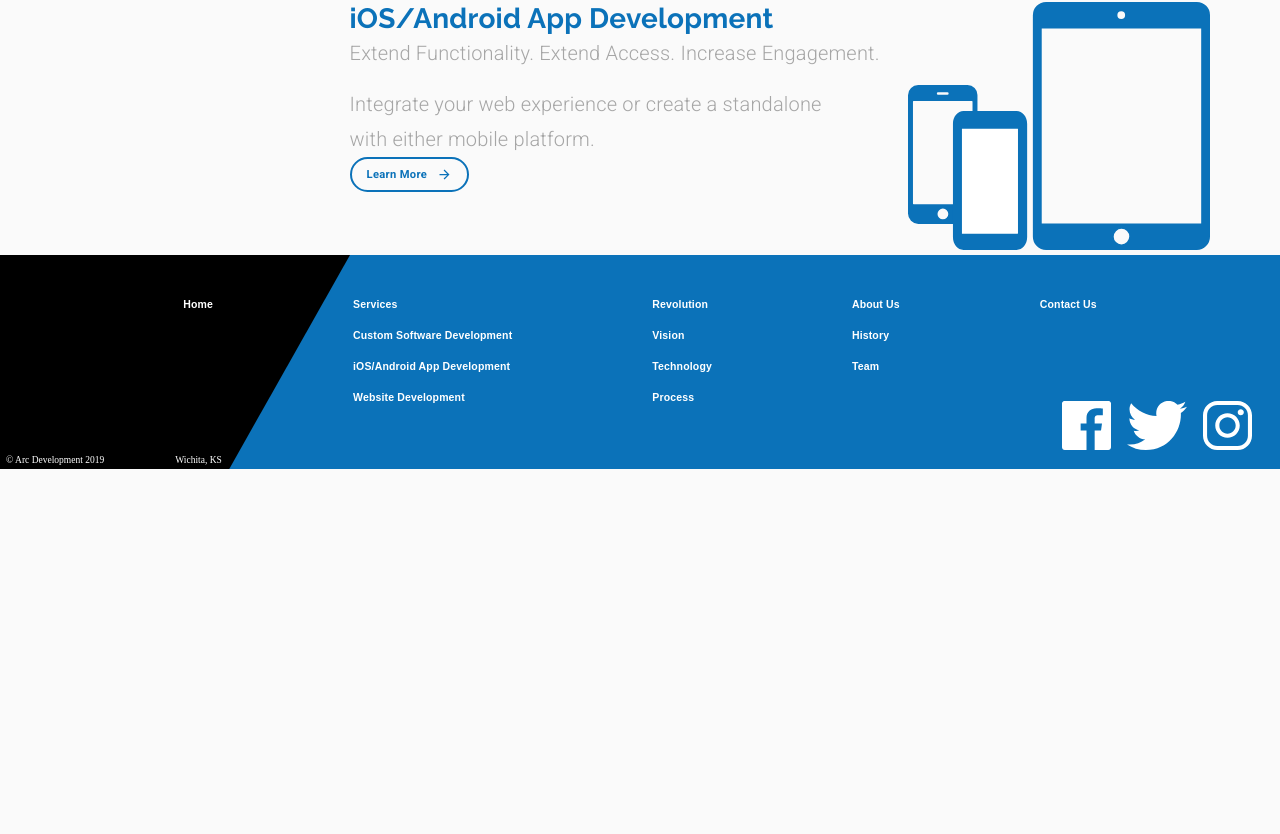
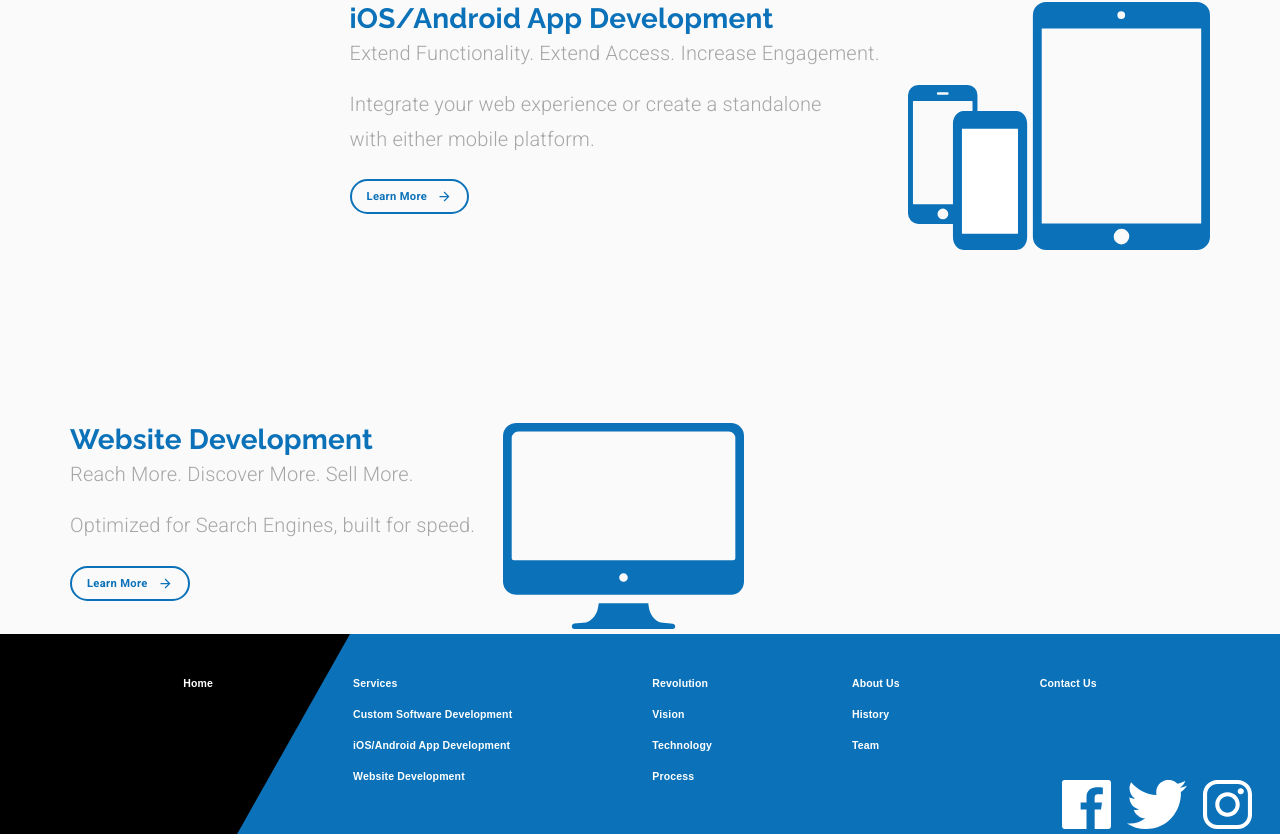
Before and after one commit to sudo-ditto/arcdevelopment-mui, a React (Create React App) app: page /#/ in a window 1280 px wide. Shown: the part 1137-1971 px from the top of the page. Before the commit the page ends 1606 px from the top, so only its background shows below. Built offline with nearby package versions, Linux system fonts and the light colour scheme.

Commit message:
Third service of service block finished

```diff
--- a/src/pages/Home.js
+++ b/src/pages/Home.js
@@ -10,6 +10,7 @@ import animationData from '../animations/landinganimation/data';
 
 import customSoftwareIcon from '../assets/customSoftwareIcon.svg';
 import mobileAppsIcon from '../assets/mobileIcon.svg';
+import websitesIcon from '../assets/websiteIcon.svg';
 
 const useStyles = makeStyles(theme => ({
     animation: {
@@ -45,6 +46,7 @@ const useStyles = makeStyles(theme => ({
         ...theme.typography.learnButton,
         fontSize: "0.7rem",
         height: 35,
+        marginTop: "2em",
         [theme.breakpoints.down("sm")]: {
             margin: "2em 0",
         }
@@ -169,7 +171,29 @@ const Home = () => {
                             <ButtonArrow width={15} height={15} fill={theme.palette.common.blue} /></Button>
                     </Grid>
                     <Grid item style={{ marginRight: matchesSM ? 0 : "5em" }}>
-                        <img className={classes.icon} src={mobileAppsIcon} alt="Custom Software icon" />
+                        <img className={classes.icon} src={mobileAppsIcon} alt="iOs/Android Development icon" />
+                    </Grid>
+                </Grid>
+            </Grid>
+            <Grid item >
+                {/*----- Websites Block -----*/}
+                <Grid container direction="row" className={classes.serviceContainer} justifyContent={matchesSM ? "center" : undefined}>
+                    <Grid item style={{ marginLeft: matchesSM ? 0 : "5em", textAlign: matchesSM ? "center" : undefined }}>
+                        <Typography variant="h4" >
+                            Website Development
+                        </Typography>
+                        <Typography variant="subtitle1" className={classes.subtitle}>
+                            Reach More. Discover More. Sell More.
+                        </Typography>
+                        <Typography variant="subtitle1" >
+                            Optimized for Search Engines, built for speed.
+                        </Typography>
+                        <Button variant="outlined" className={classes.learnButton} >
+                            <span style={{ marginRight: 10 }}>Learn More</span>
+                            <ButtonArrow width={15} height={15} fill={theme.palette.common.blue} /></Button>
+                    </Grid>
+                    <Grid item>
+                        <img className={classes.icon} src={websitesIcon} alt="Website  icon" />
                     </Grid>
                 </Grid>
             </Grid>
```
